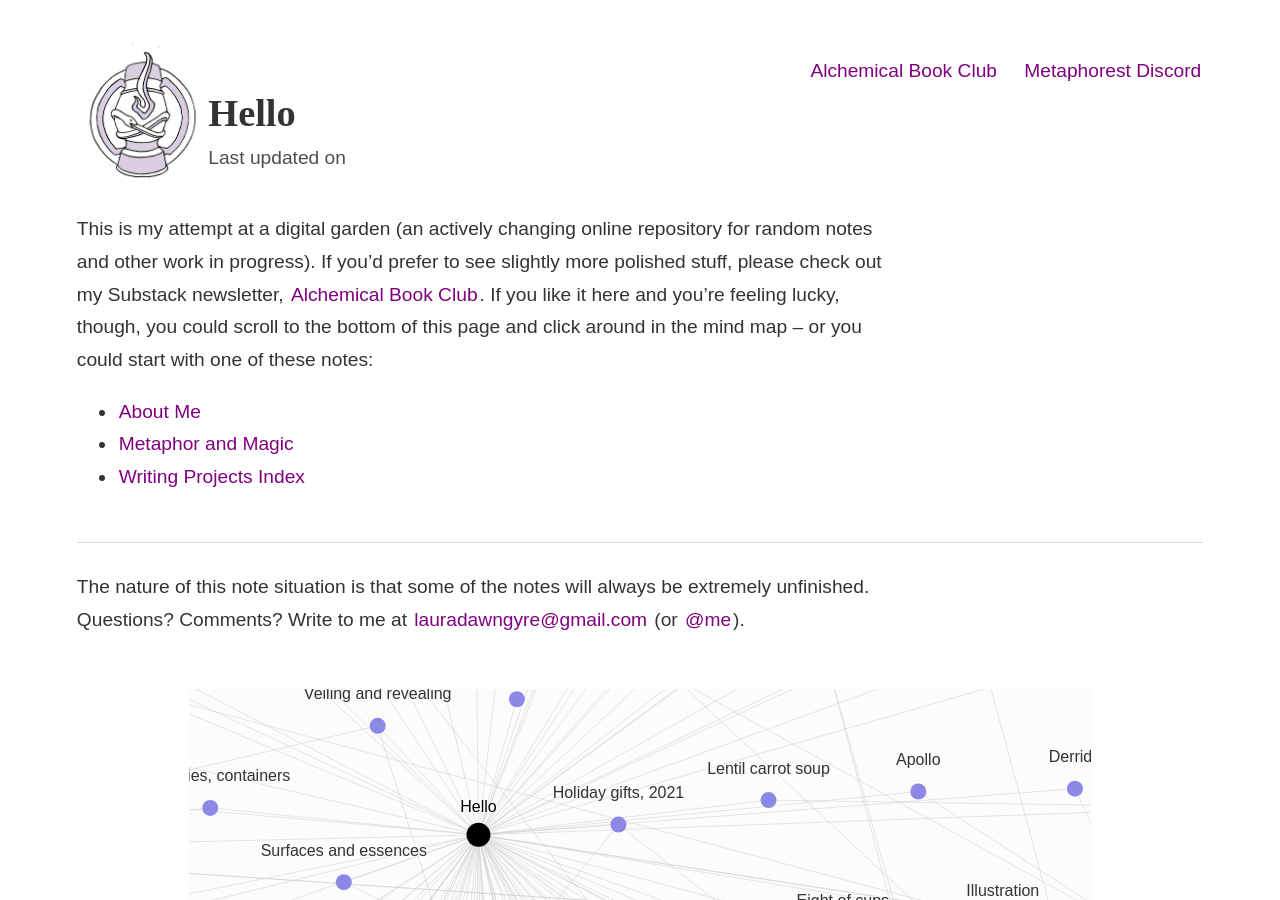
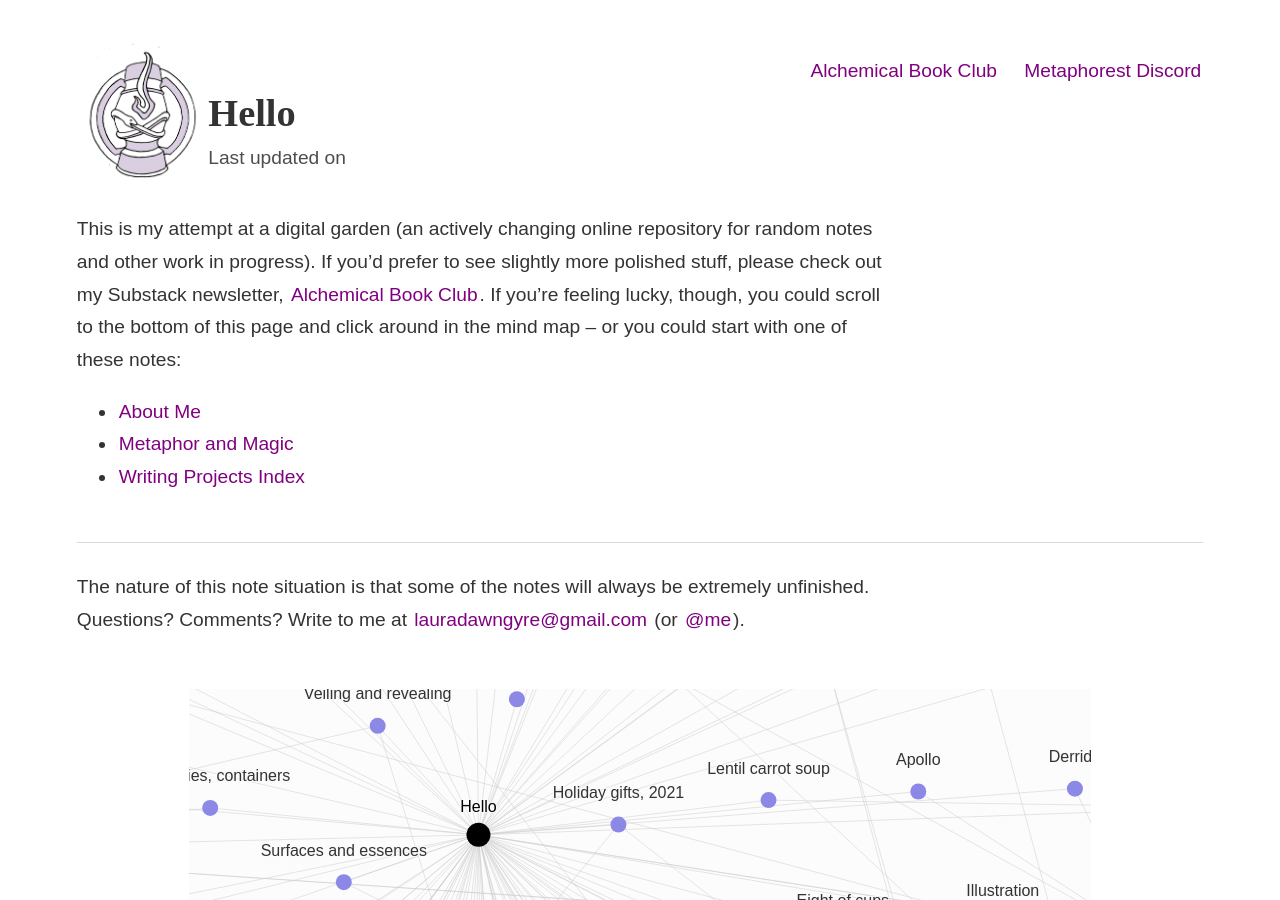
Before and after one commit to lauragyre/jekyll, a Jekyll site: the page built from _notes/About/Hello.md, in a window 1280 px wide and 900 px high. Built offline with Jekyll 4.4.1, drawn with Linux system fonts in a browser that asks for light colours; some web fonts are replaced.

Commit message:
Update Hello.md

```diff
--- a/_notes/About/Hello.md
+++ b/_notes/About/Hello.md
@@ -2,7 +2,7 @@
 permalink: /
 ---
 
-This is my attempt at a digital garden (an actively changing online repository for random notes and other work in progress). If you'd prefer to see slightly more polished stuff, please check out my Substack newsletter, [Alchemical Book Club](http://lauragyre.substack.com). If you like it here and you're feeling lucky, though, you could scroll to the bottom of this page and click around in the mind map – or you could start with one of these notes:
+This is my attempt at a digital garden (an actively changing online repository for random notes and other work in progress). If you'd prefer to see slightly more polished stuff, please check out my Substack newsletter, [Alchemical Book Club](http://lauragyre.substack.com). If you're feeling lucky, though, you could scroll to the bottom of this page and click around in the mind map – or you could start with one of these notes:
 
 - [[About Me]]
 - [[Metaphor and Magic]]
```
